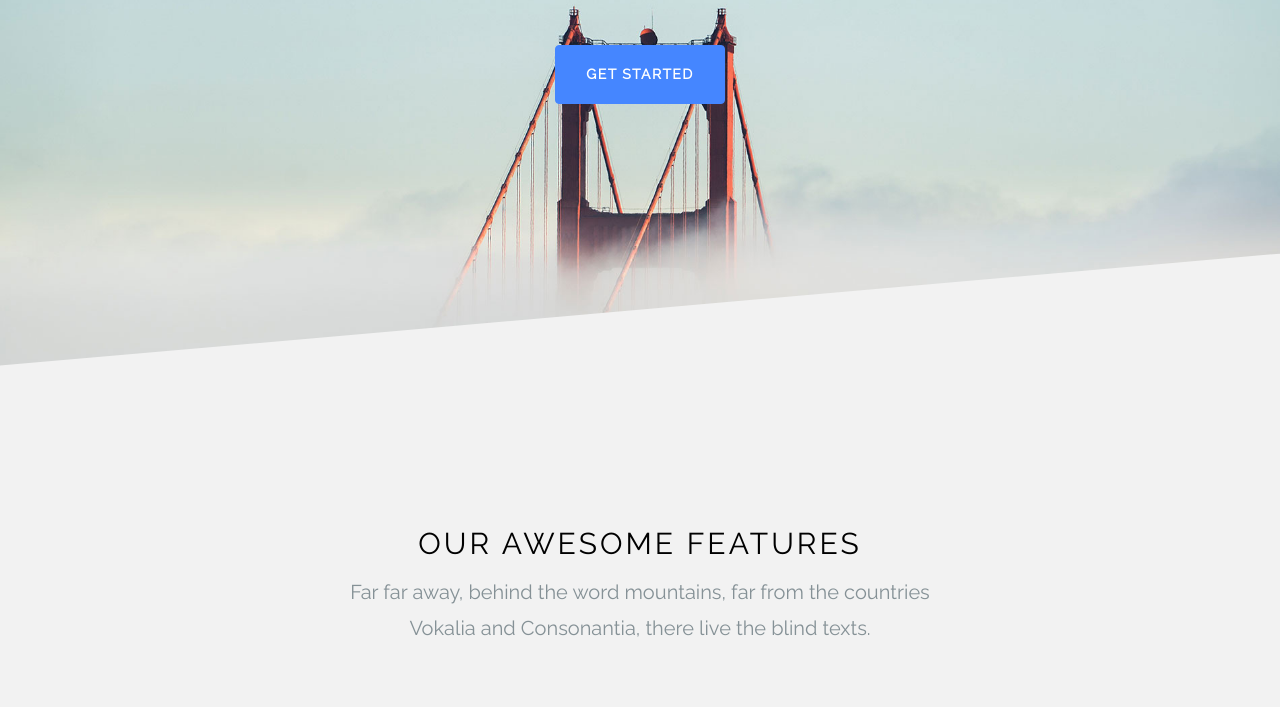
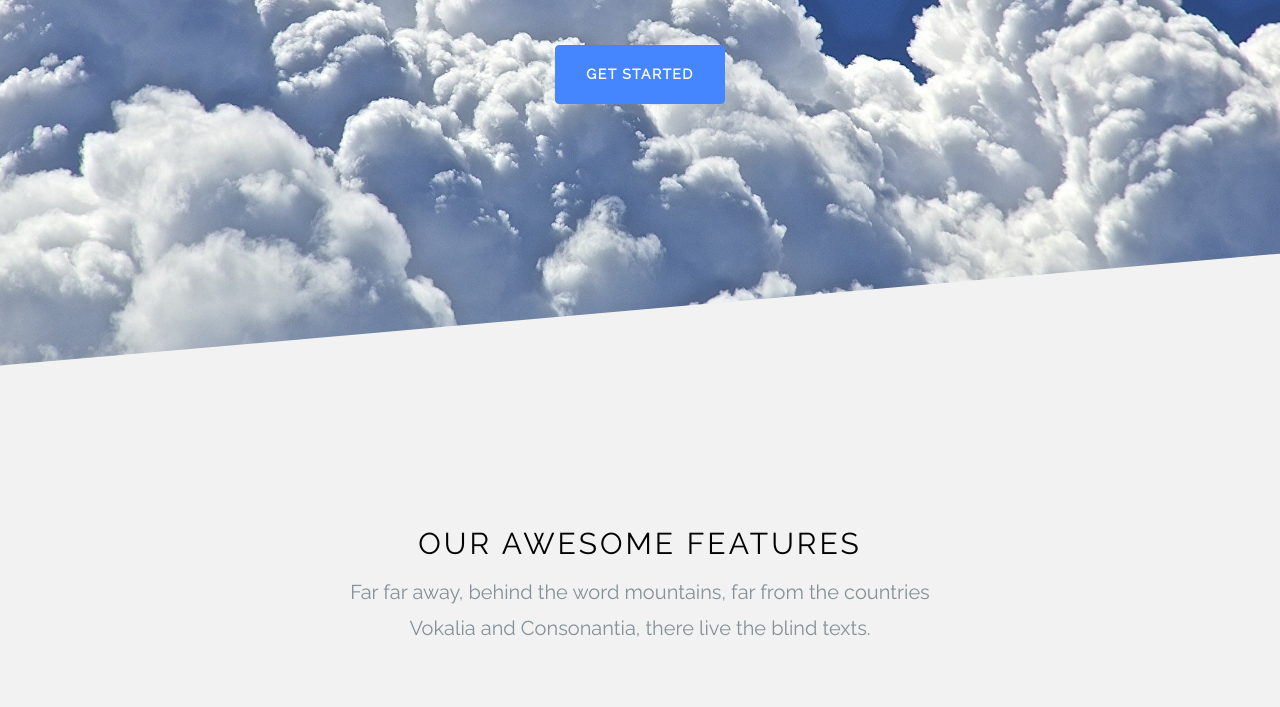
Before and after one commit to honcharovanadia/test3, a plain HTML site: page index.html in a window 1280 px wide. Shown: the part 390-1097 px from the top of the page. Drawn offline with nearby package versions, Linux system fonts and the light colour scheme; some packages are replaced by stand-ins of ours; no server answers; files whose address does not match are found by name.

Commit message:
Update index.html

```diff
--- a/index.html
+++ b/index.html
@@ -45,7 +45,7 @@
     </nav>
     <!-- END nav -->
 
-    <section class="ftco-cover ftco-slant" style="background-image: url(images/bg_3.jpg);" id="section-home">
+    <section class="ftco-cover ftco-slant" style="background-image: url(images/bg.jpg);" id="section-home">
       <div class="container">
         <div class="row align-items-center justify-content-center text-center ftco-vh-100">
           <div class="col-md-10">
```
